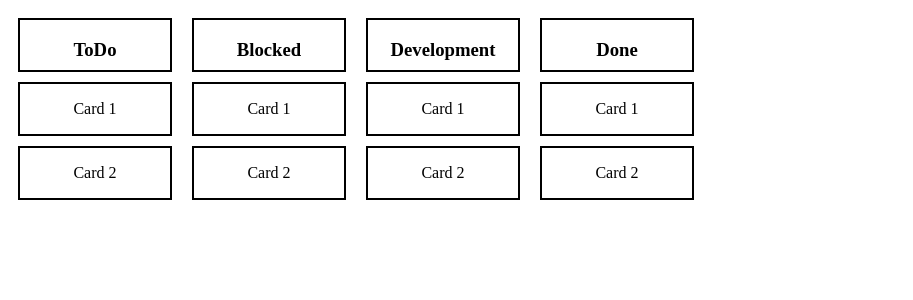
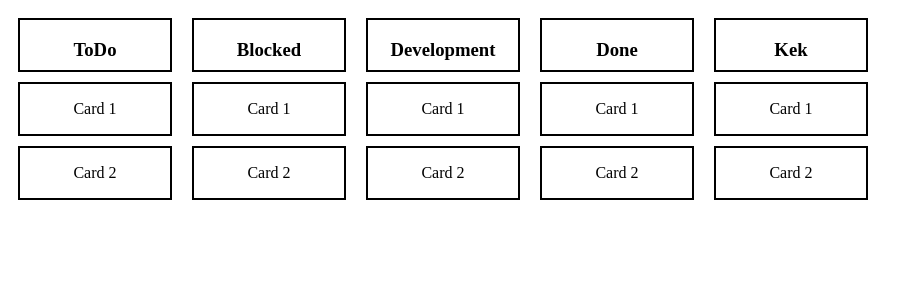
Before and after one commit to AbobaShlepa/jira, a Vue app: page / in a window 1280 px wide. Shown: the top 300 px of the page, without its empty margins (0-913 px from the left). Built offline with nearby package versions, Linux system fonts and the light colour scheme.

Commit message:
Added columns store

```diff
--- a/src/components/Board.vue
+++ b/src/components/Board.vue
@@ -1,14 +1,14 @@
 <script setup lang="ts">
+import { useColumnsStore } from '@/stores/columns';
 import Column from './Column.vue'
+
+const { columnNames } = useColumnsStore();
 </script>
 
 
 <template>
   <div class="board">
-    <Column title="ToDo" />
-    <Column title="Blocked" />
-    <Column title="Development" />
-    <Column title="Done" />
+    <Column v-for="name in columnNames" :title="name" />
   </div>
 </template>
 
--- /dev/null
+++ b/src/stores/columns.ts
@@ -0,0 +1,14 @@
+import { ref, computed } from 'vue'
+import { defineStore } from 'pinia'
+
+export const useColumnsStore = defineStore('counter', () => {
+  const columnNames = ref([
+    "ToDo",
+    "Blocked",
+    "Development",
+    "Done",
+    "Kek"
+  ])
+
+  return { columnNames }
+})
```
